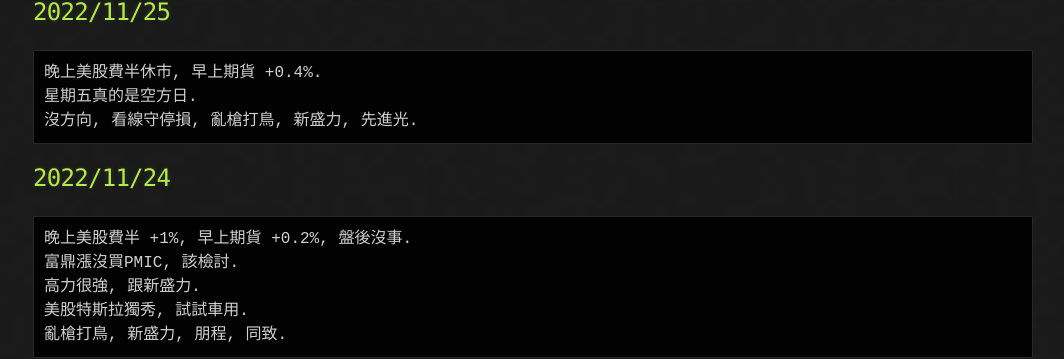
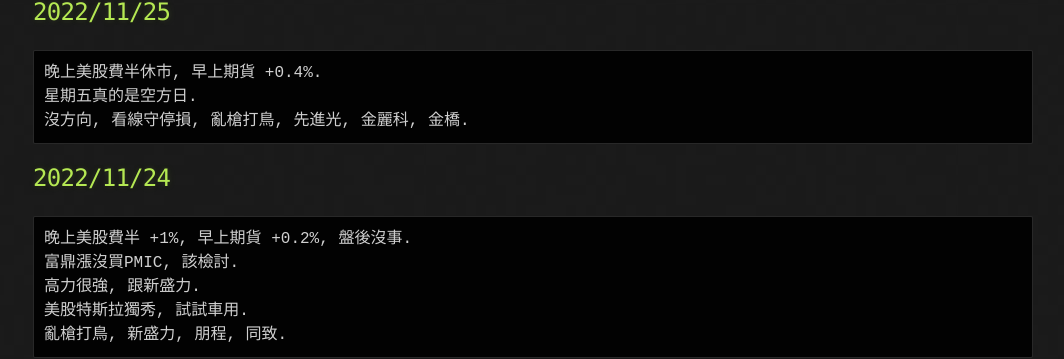
Before and after one commit to lepg5487/Stock_God, a Jekyll site: the page built from index.md, in a window 1280 px wide and 900 px high, scrolled down 332 px. Shown: the part 196-555 px from the top of the window, without its empty margins (107-1171 px from the left). Built offline with Jekyll 4.4.1, drawn with Linux system fonts in a browser that asks for light colours; our own code applies the rules of GitHub Pages for plain Markdown files.

Commit message:
Update index.md

````diff
--- a/index.md
+++ b/index.md
@@ -18,7 +18,7 @@ layout: testlayouts
 ```
 晚上美股費半休市, 早上期貨 +0.4%.
 星期五真的是空方日.
-沒方向, 看線守停損, 亂槍打鳥, 新盛力, 先進光.
+沒方向, 看線守停損, 亂槍打鳥, 先進光, 金麗科, 金橋.
 ```
 
 ## 2022/11/24
````
